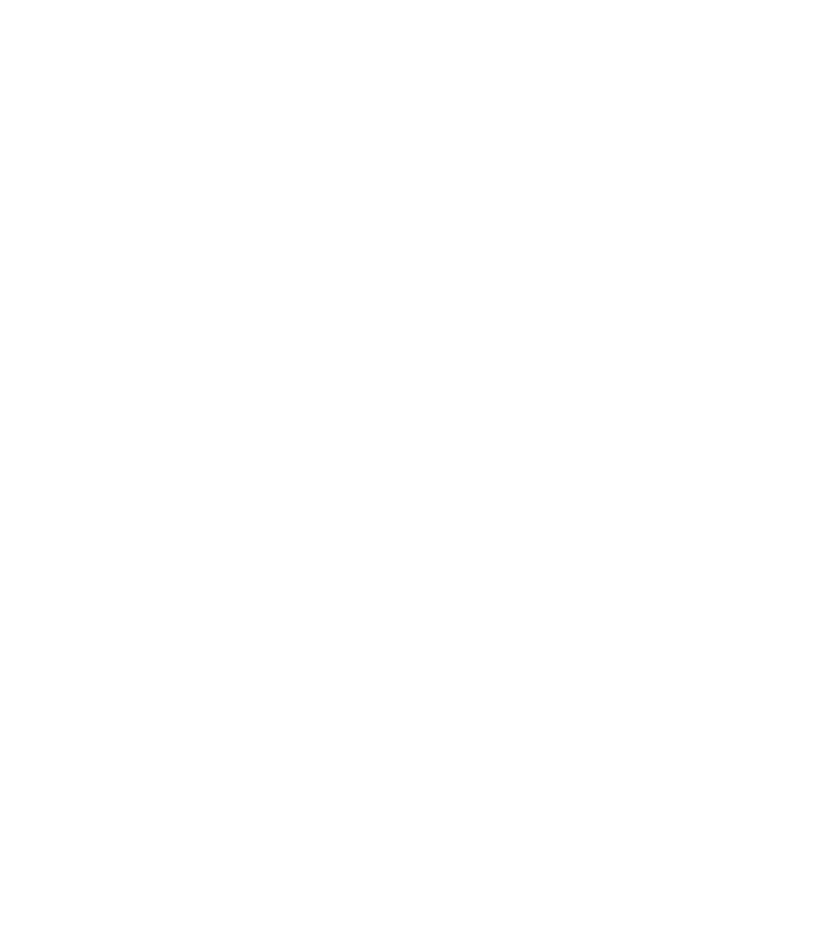
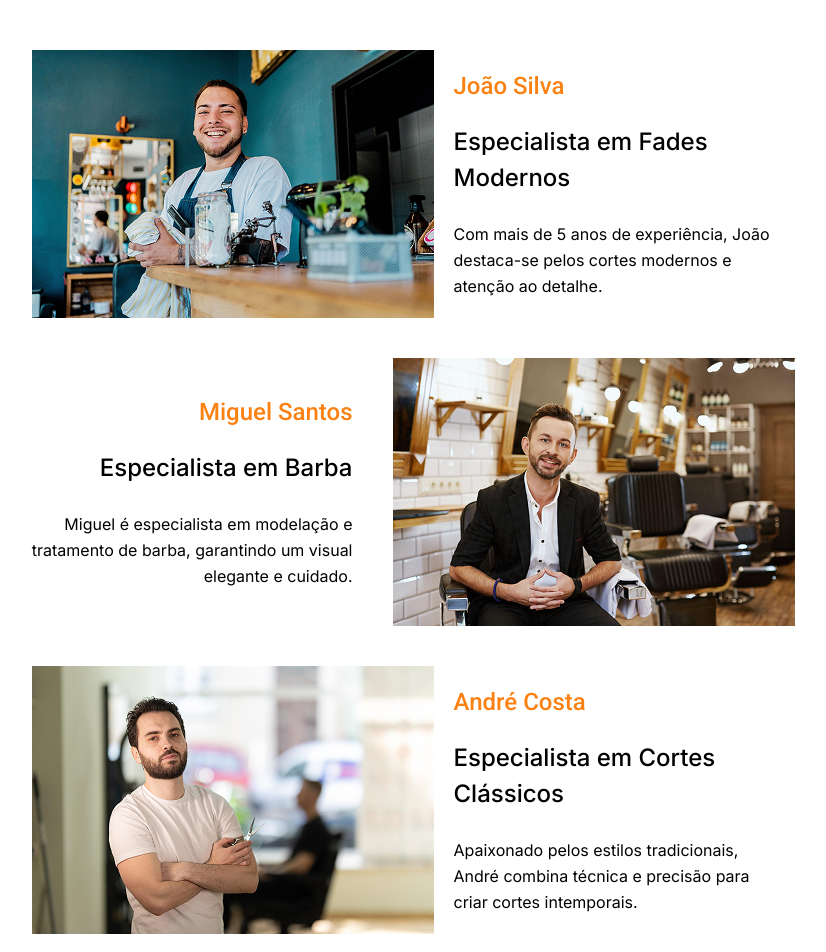
Before and after one commit to Shingunwook/barbershop, a Next.js app: page / in a window 1280 px wide. Shown: the part 2240-3192 px from the top of the page, without its empty margins (232-1058 px from the left). Before the commit the page ends 2106 px from the top, so only its background shows below. Built offline with nearby package versions, Linux system fonts and the light colour scheme; a web font is replaced by a local one.

Commit message:
Add Barbers section

```diff
--- a/src/app/page.js
+++ b/src/app/page.js
@@ -2,6 +2,7 @@
 import Hero from "../components/Hero";
 import About from "../components/About";
 import Services from "../components/Services";
+import Barbers from "../components/Barbers";
 
 export default function Home() {
   return (
@@ -10,6 +11,7 @@
       <Hero />
       <About/>
       <Services/>
+      <Barbers/>
     </>
   );
 }
--- a/src/components/Barbers.jsx
+++ b/src/components/Barbers.jsx
@@ -0,0 +1,270 @@
+import Image from "next/image";
+
+function BarberImage({ src, alt }) {
+  return (
+    <div
+      className="
+      relative
+      overflow-hidden
+      cursor-pointer
+      group
+
+      transition-all
+      duration-300
+
+      hover:-translate-y-2
+      hover:shadow-[0_20px_40px_rgba(0,0,0,0.2)]
+      "
+    >
+      <Image
+        src={src}
+        alt={alt}
+        width={402}
+        height={268}
+        className="
+        object-cover
+
+        transition-transform
+        duration-300
+
+        group-hover:scale-[1.03]
+        "
+      />
+
+      <div
+        className="
+        absolute
+        inset-0
+
+        bg-[#FA8112]
+        opacity-0
+
+        transition-opacity
+        duration-300
+
+        group-hover:opacity-15
+        "
+      />
+    </div>
+  );
+}
+
+export default function Barbers() {
+  return (
+    <section
+      id="barbeiros"
+      className="bg-white py-[60px]"
+    >
+      <div className="max-w-7xl mx-auto px-5">
+
+        {/* Заголовок */}
+
+        <h2
+          className="
+          text-center
+          font-roboto
+          text-[36px]
+          font-bold
+          text-[#FA8112]
+          mb-[70px]
+        "
+        >
+          Barbeiros
+        </h2>
+
+        {/* João */}
+
+        <div
+          className="
+          flex
+          flex-col
+          lg:flex-row
+          items-center
+          justify-center
+          gap-[20px]
+          mb-[40px]
+          "
+        >
+
+            <BarberImage
+                src="/barbers/joao.jpg"
+                alt="João Silva"
+            />
+
+          <div className="w-[331px]">
+
+            <h3
+              className="
+              font-roboto
+              text-[24px]
+              font-medium
+              text-[#FA8112]
+              mb-[20px]
+            "
+            >
+              João Silva
+            </h3>
+
+            <h4
+              className="
+              font-inter
+              text-[24px]
+              font-medium
+              text-black
+              mb-[25px]
+            "
+            >
+              Especialista em Fades Modernos
+            </h4>
+
+            <p
+              className="
+              font-inter
+              text-[16px]
+              text-black
+              leading-relaxed
+            "
+            >
+              Com mais de 5 anos de experiência, João destaca-se pelos cortes
+              modernos e atenção ao detalhe.
+            </p>
+
+          </div>
+
+        </div>
+
+        {/* Miguel */}
+
+        <div
+          className="
+          flex
+          flex-col-reverse
+          lg:flex-row
+          items-center
+          justify-center
+          gap-[20px]
+          mb-[40px]
+          "
+        >
+
+          <div
+            className="
+            w-[331px]
+            text-right
+            lg:text-right
+            flex
+            flex-col
+            items-end
+            mr-[20px]
+            "
+          >
+
+            <h3
+              className="
+              font-roboto
+              text-[24px]
+              font-medium
+              text-[#FA8112]
+              mb-[20px]
+            "
+            >
+              Miguel Santos
+            </h3>
+
+            <h4
+              className="
+              font-inter
+              text-[24px]
+              font-medium
+              text-black
+              mb-[25px]
+            "
+            >
+              Especialista em Barba
+            </h4>
+
+            <p
+              className="
+              font-inter
+              text-[16px]
+              text-black
+              leading-relaxed
+            "
+            >
+              Miguel é especialista em modelação e tratamento de barba,
+              garantindo um visual elegante e cuidado.
+            </p>
+
+          </div>
+
+            <BarberImage
+                src="/barbers/miguel.jpg"
+                alt="Miguel Santos"
+            />
+
+        </div>
+
+        {/* André */}
+
+        <div
+          className="
+          flex
+          flex-col
+          lg:flex-row
+          items-center
+          justify-center
+          gap-[20px]
+          "
+        >
+
+            <BarberImage
+                src="/barbers/andre.jpg"
+                alt="André Costa"
+            />
+
+          <div className="w-[331px]">
+
+            <h3
+              className="
+              font-roboto
+              text-[24px]
+              font-medium
+              text-[#FA8112]
+              mb-[20px]
+            "
+            >
+              André Costa
+            </h3>
+
+            <h4
+              className="
+              font-inter
+              text-[24px]
+              font-medium
+              text-black
+              mb-[25px]
+            "
+            >
+              Especialista em Cortes Clássicos
+            </h4>
+
+            <p
+              className="
+              font-inter
+              text-[16px]
+              text-black
+              leading-relaxed
+            "
+            >
+              Apaixonado pelos estilos tradicionais, André combina técnica e
+              precisão para criar cortes intemporais.
+            </p>
+
+          </div>
+
+        </div>
+
+      </div>
+    </section>
+  );
+}
```
